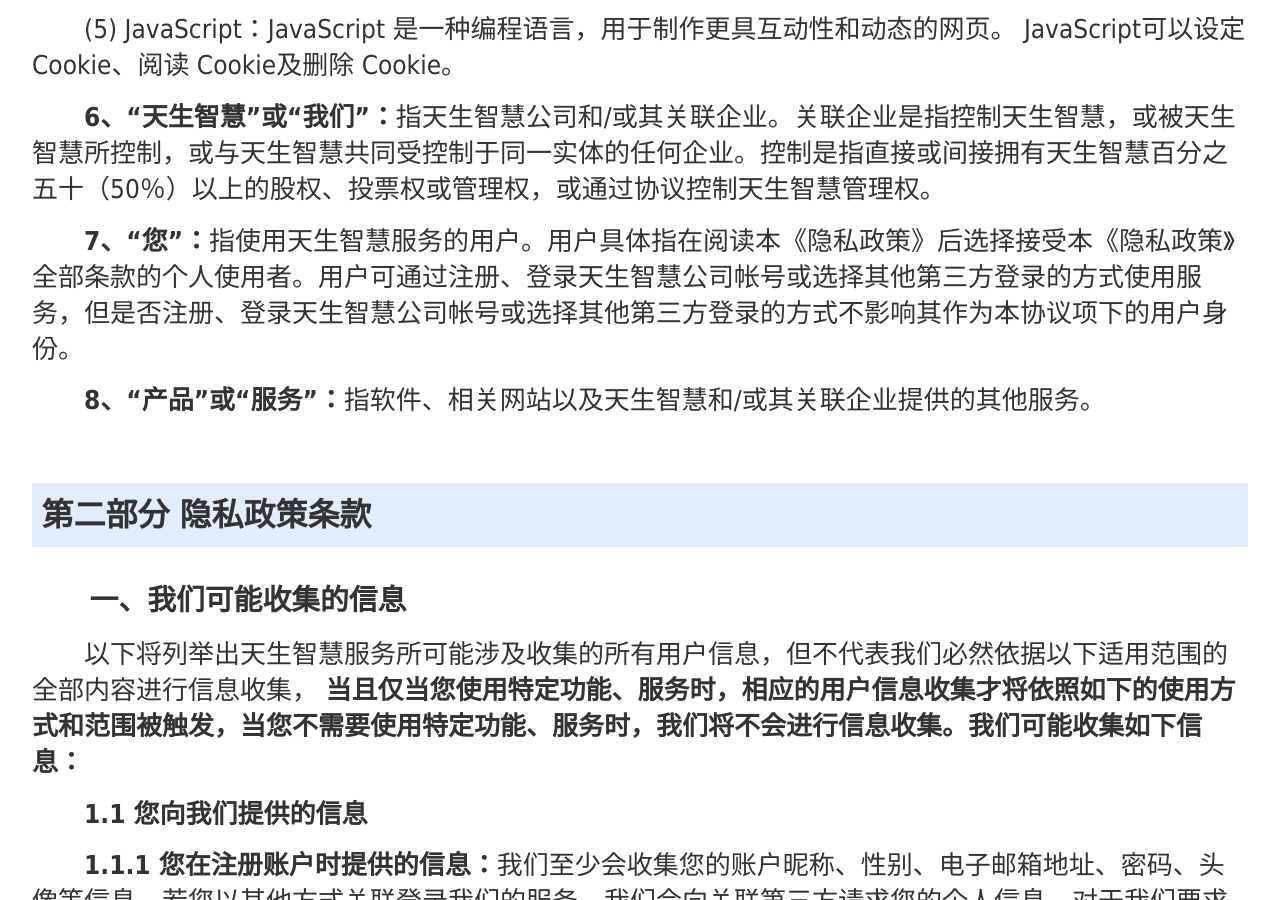
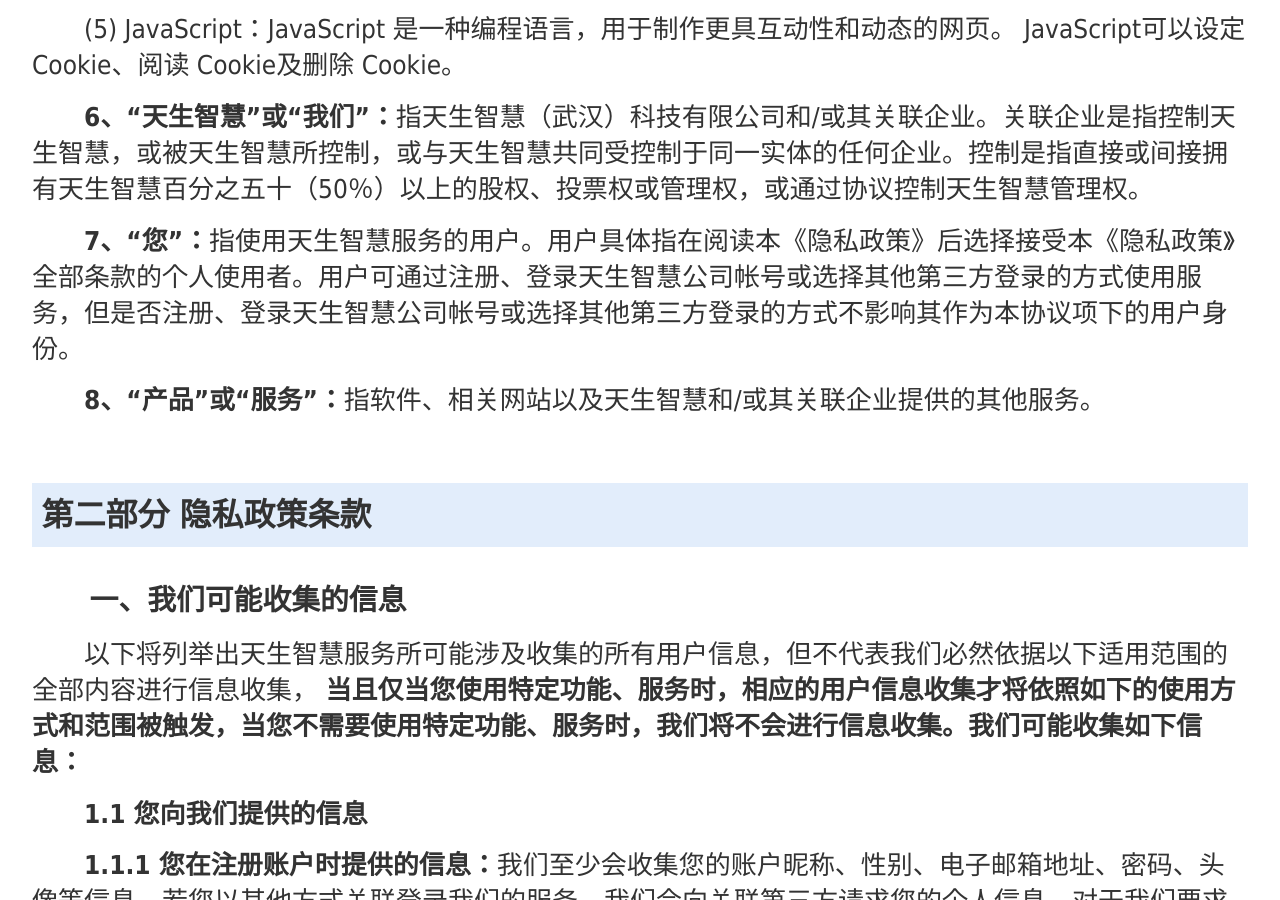
Before and after one commit to repletetop/repletetop.github.com, a plain HTML site: page app/private.html in a window 1280 px wide. Shown: the part 2180-3080 px from the top of the page. Drawn offline with Linux system fonts and the light colour scheme.

Commit message:
公司名

```diff
--- a/app/private.html
+++ b/app/private.html
@@ -115,7 +115,7 @@
             <p class="protocolContent">(3) Log files （日志文件）：Log files 储存自动收集的若干数据。该等数据包括互联网协议（ IP）地址、浏览器类型、互联网服务提供商（ ISP）、引用 /退出页面、操作系统、日期 /时间戳和点击流数据等。</p>
             <p class="protocolContent">(4) ET Tag （实体标签）：ET Tag 是在互联网浏览器与互联网服务器之间背后传送的 HTTP协议标头，可代替 Cookie，用以追踪个别使用者，使我们可更深入地了解和改善我们的服务。</p>
             <p class="protocolContent">(5) JavaScript：JavaScript 是一种编程语言，用于制作更具互动性和动态的网页。 JavaScript可以设定 Cookie、阅读 Cookie及删除 Cookie。</p>
-            <p class="protocolContent"><b>6、“天生智慧”或“我们”：</b>指天生智慧公司和/或其关联企业。关联企业是指控制天生智慧，或被天生智慧所控制，或与天生智慧共同受控制于同一实体的任何企业。控制是指直接或间接拥有天生智慧百分之五十（50％）以上的股权、投票权或管理权，或通过协议控制天生智慧管理权。</p>
+            <p class="protocolContent"><b>6、“天生智慧”或“我们”：</b>指天生智慧（武汉）科技有限公司和/或其关联企业。关联企业是指控制天生智慧，或被天生智慧所控制，或与天生智慧共同受控制于同一实体的任何企业。控制是指直接或间接拥有天生智慧百分之五十（50％）以上的股权、投票权或管理权，或通过协议控制天生智慧管理权。</p>
             <p class="protocolContent"><b>7、“您”：</b>指使用天生智慧服务的用户。用户具体指在阅读本《隐私政策》后选择接受本《隐私政策》全部条款的个人使用者。用户可通过注册、登录天生智慧公司帐号或选择其他第三方登录的方式使用服务，但是否注册、登录天生智慧公司帐号或选择其他第三方登录的方式不影响其作为本协议项下的用户身份。</p>
             <p class="protocolContent"><b>8、“产品”或“服务”：</b>指软件、相关网站以及天生智慧和/或其关联企业提供的其他服务。</p>
 
```
